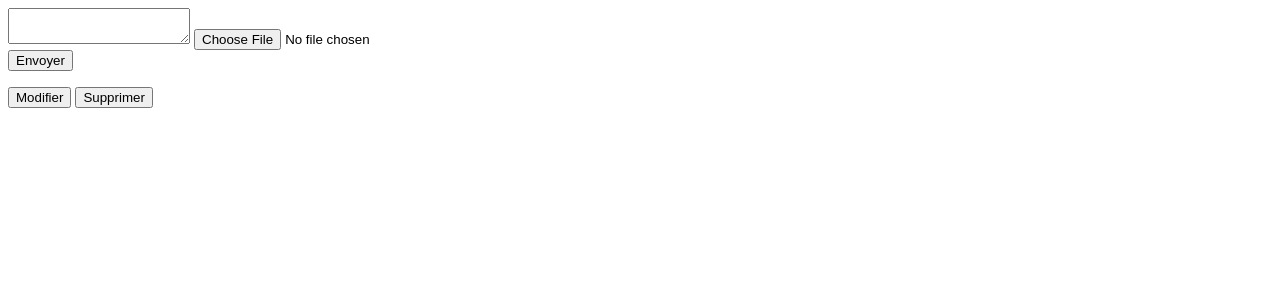
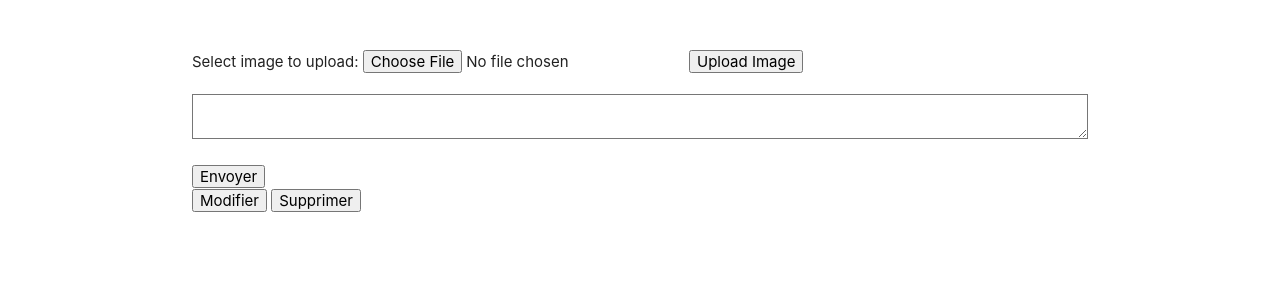
Before and after one commit to acanoenfr/challenge-web, a PHP site: page /modification.php in a window 1280 px wide. Shown: the top 300 px of the page. Run offline with PHP 8.4, Linux system fonts and the light colour scheme.

Commit message:
add upload file and statement

```diff
--- /dev/null
+++ b/js/modif.js
@@ -0,0 +1,2 @@
+  $('#textarea1').val('New Text');
+  M.textareaAutoResize($('#textarea1'));
--- a/modification.php
+++ b/modification.php
@@ -1,12 +1,33 @@
 <?php
     include("includes/connexion.inc.php");
 ?>
-<div class="row">
-<form method="post" action="message.php">
-    <div class="col-sm-10">
-         <div class="">
+<!DOCTYPE html>
+  <html>
+    <head>
+      <!--Import Google Icon Font-->
+      <link href="https://fonts.googleapis.com/icon?family=Material+Icons" rel="stylesheet">
+      <!--Import materialize.css-->
+       <link rel="stylesheet" href="https://cdnjs.cloudflare.com/ajax/libs/materialize/1.0.0/css/materialize.min.css">
+		<script defer src="https://use.fontawesome.com/releases/v5.7.1/js/all.js" integrity="sha384-eVEQC9zshBn0rFj4+TU78eNA19HMNigMviK/PU/FFjLXqa/GKPgX58rvt5Z8PLs7" crossorigin="anonymous"></script>
+         <link rel="stylesheet" href="css/interface.css">
+
+
+      <!--Let browser know website is optimized for mobile-->
+      <meta name="viewport" content="width=device-width, initial-scale=1.0"/>
+    </head>
+
+    <body>
+    <div class="container">
+        <div class="row">
+            <form method="post" action="message.php" enctype="multipart/form-data">
+        <div class="col-sm-10">
+            <div class="row">
+                Select image to upload:
+    <input type="file" name="fileToUpload" id="fileToUpload">
+    <input type="submit" value="Upload Image" name="submit">
+            </div>
+         <div class="row">
             <textarea id="message" name="message" value=""></textarea>
-             <input type="file" id="file" name="file" class="" value="">
             <input type="hidden" id="id" name="id" class="" value="">
         </div>
     </div>
@@ -17,3 +38,4 @@
     <a href="interface.php?id=<??>"><button>Modifier</button></a>
     <a href="interface.php?id=<??>"><button>Supprimer</button></a>
 </div>
+</div>
```
Also changed, not shown: message.php (+20 -2 lines).
